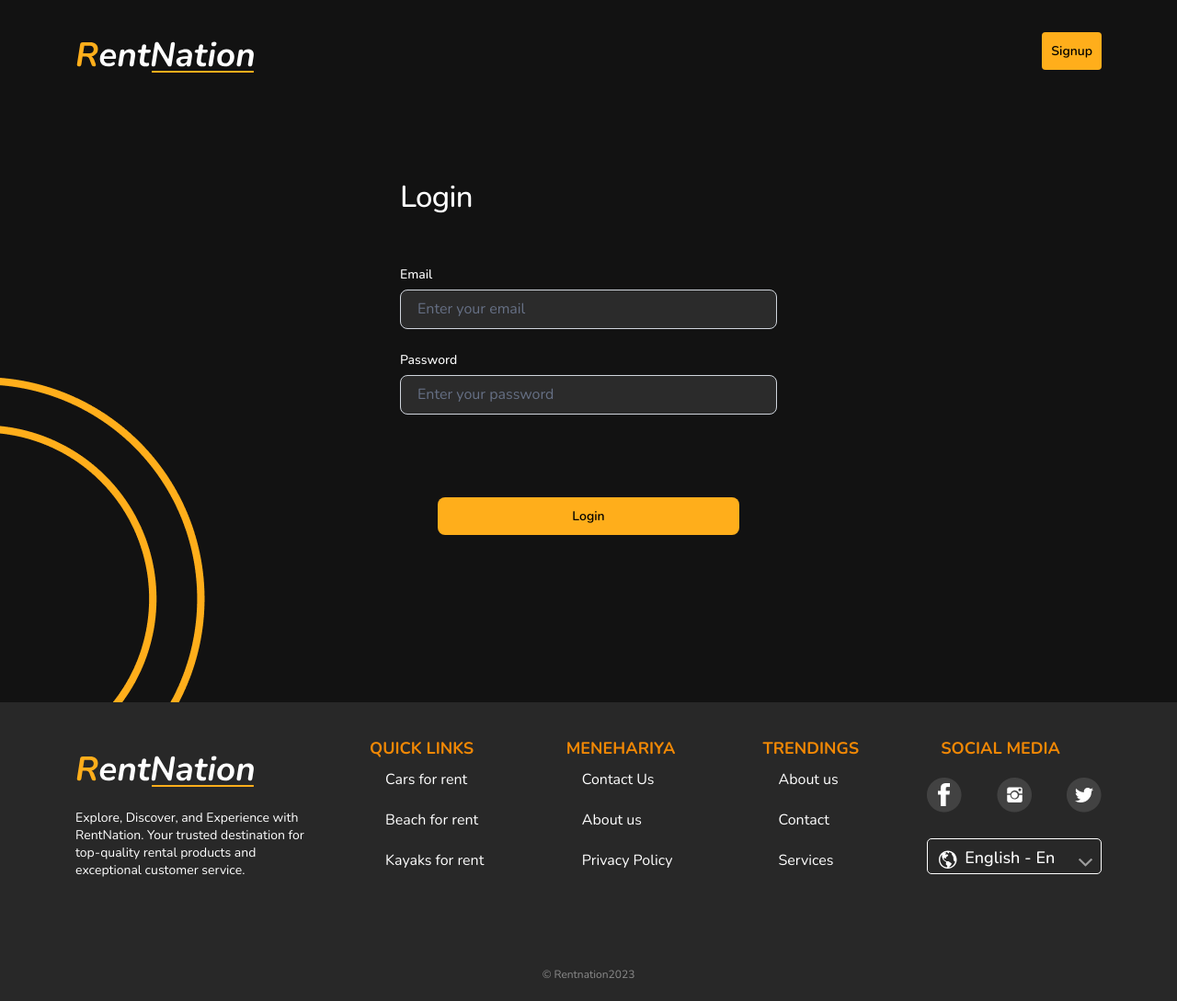
After one commit to zainabzahid711/UniversityProjects, a PHP site: page /login.html in a window 1280 px wide. The commit adds this page. Shown: the whole page at 92% size. Run offline with PHP 8.4, Linux system fonts and the light colour scheme.

Commit message:
signup and login pages added

```diff
--- /dev/null
+++ b/webTech/SemesterProject/RentNationWeb/login.html
@@ -0,0 +1,172 @@
+<!DOCTYPE html>
+<html lang="en">
+
+<head>
+  <meta charset="UTF-8">
+  <meta name="viewport" content="width=device-width, initial-scale=1.0">
+  <link
+    href="https://fonts.googleapis.com/css2?family=Inter:wght@400;600&family=Nunito:wght@200;300;400;500;600;700;800;900;1000&display=swap"
+    rel="stylesheet">
+  <title>RentNation</title>
+  <link rel="shortcut icon" href="./assets/homepage/svgs/logo.svg" type="image/x-icon">
+  <link rel="stylesheet" href="style.css">
+  <link rel="stylesheet" href="https://cdn.jsdelivr.net/npm/bootstrap@5.3.0/dist/css/bootstrap.min.css">
+</head>
+
+<body class="homeContainer">
+  <!--------------------- header navbar  ------------------->
+  <div class="navMain">
+    <div class="container">
+      <nav class="navx">
+        <div class=""><img class="logo head-logo" src="./assets/homepage/svgs/logo.svg" alt="" /></div>
+        <div class="navItemMain navItemSubMain">
+          <div class="navBtnMain">
+            <a href="./Signup.html" class="home-contact">
+              <button class="navbutton "> Signup </button>
+            </a>
+          </div>
+
+        </div>
+      </nav>
+    </div>
+  </div>
+
+  <!---------------------- Contact US  ------------------------>
+  <div class="contactFormMain content">
+    <div class="contactFormHeading">Login </div>
+    <form action="">
+      <div class="inputDiv mt-4">
+        <label class="lable" for="email">Email</label>
+        <input class="input" id="email" type=email placeholder="Enter your email" />
+      </div>
+      <div class="inputDiv mt-4">
+        <label class="lable" for="password">Password</label>
+        <input class="input" id="password" type=text placeholder="Enter your password" />
+      </div>
+      <button class="navbutton login-btn" type="submit"><a href="./index.html" class="home-contact">
+          Login</a></button>
+    </form>
+  </div>
+  <!-- </div> -->
+
+
+  <!---------------------- footer  ---------------------->
+  <div class="footerMain">
+    <div class="container">
+      <div class="footer-top">
+        <div class="row">
+          <div class="col-lg-3 col-md-7 col-xs-9 mb-5 mb-lg-0">
+            <div class="footerLogoMain">
+              <div class="footerLogo">
+                <a href="#">
+                  <img class="w-100" src="./assets/homepage/svgs/logo.svg" alt="" />
+                </a>
+              </div>
+              <div class="footerDiscription">
+                Explore, Discover, and Experience with RentNation. Your trusted destination for top-quality rental
+                products and exceptional customer service.
+              </div>
+            </div>
+          </div>
+          <div class="col-lg-9 footerMainList">
+            <div class="row">
+              <div class="col-md-3 col-xs-6">
+                <div class="footerMainListCon">
+                  <h4 class="footerTitle">Quick Links</h4>
+                  <ul class="footerList">
+                    <li>
+                      <a href="about.html">Cars for rent</a>
+                    </li>
+                    <li>
+                      <a href="portfolio.html">Beach for rent</a>
+                    </li>
+                    <li>
+                      <a href="contact.html">Kayaks for rent</a>
+                    </li>
+                  </ul>
+                </div>
+              </div>
+              <div class="col-md-3  col-xs-6">
+                <div class="footerMainListCon">
+                  <h4 class="footerTitle">Menehariya</h4>
+                  <ul class="footerList">
+                    <li>
+                      <a href="contact.html">Contact Us</a>
+                    </li>
+                    <li>
+                      <a href="about.html">About us</a>
+                    </li>
+                    <li>
+                      <a href="ServicesScreen.html"> Privacy Policy</a>
+                    </li>
+                  </ul>
+                </div>
+              </div>
+              <div class="col-md-3  col-xs-6">
+                <div class="footerMainListCon">
+                  <h4 class="footerTitle">Trendings</h4>
+                  <ul class="footerList">
+                    <li>
+                      <a href="about.html">About us</a>
+                    </li>
+                    <li>
+                      <a href="contact.html">Contact</a>
+                    </li>
+                    <li>
+                      <a href="ServicesScreen.html">Services</a>
+                    </li>
+                  </ul>
+                </div>
+              </div>
+              <div class="col-md-3 col-xs-6">
+                <div>
+                  <h4 class="footerTitle">Social MEDIA</h4>
+                </div>
+                <div class="footerTecMain">
+                  <div class="footerTec">
+                    <img src="./assets/homepage/footerSectionImg/facebook.png" alt="" />
+                  </div>
+                  <div class="footerTec">
+                    <img src="./assets/homepage/footerSectionImg/insta.png" alt="" />
+                  </div>
+                  <div class="footerTec">
+                    <img src="./assets/homepage/footerSectionImg/twitter.png" alt="" />
+                  </div>
+                </div>
+
+                <div class="footerLangDrop">
+                  <select class="footerDropMain" id="language" name="language">
+                    <option class="text-dark" value="en">
+                      English - En
+                    </option>
+                    <option class="text-dark" value="es">
+                      Spanish - Sp
+                    </option>
+                    <option class="text-dark" value="fr">
+                      French - Fr
+                    </option>
+                    <option class="text-dark" value="de">
+                      German - Ger
+                    </option>
+                  </select>
+                  <div class="footerDropWorldIcon">
+                    <img src="./assets/homepage/svgs/footerDropIcon.svg" alt="" />
+                  </div>
+                  <div class="footerDropArrowIcon">
+                    <img src="./assets/homepage/svgs/footerDropArrow.svg" alt="" />
+                  </div>
+                </div>
+              </div>
+            </div>
+          </div>
+          <div class="text-center copyright">
+            <p class="mb-0">© Rentnation2023</p>
+          </div>
+        </div>
+      </div>
+    </div>
+  </div>
+  <img class="rightabout " src="./assets/homepage/bg-rightHalf.png" alt="">
+</body>
+
+</html>
--- a/webTech/SemesterProject/RentNationWeb/style.css
+++ b/webTech/SemesterProject/RentNationWeb/style.css
@@ -895,3 +895,205 @@
     left: -20px;
     top: 700px;
   }
+
+
+  /* -------About us --------- */
+
+
+.content {
+  margin: 10px auto 182px;
+  padding-top: 180px;
+  color: var(--white-color);
+  width: 60%;
+}
+
+.profileHeading {
+  font-size: 32.862px;
+  font-weight: 500;
+  line-height: 49.292px;
+  letter-spacing: -0.685px;
+  margin-bottom: 40px;
+}
+
+
+.detailcontent {
+  font-size: 16px;
+  font-family: Nunito;
+  font-style: normal;
+  font-weight: 500;
+  line-height: 36px;
+  letter-spacing: 0.2px;
+}
+
+.detailcontent>*:not(:last-child) {
+  margin-bottom: 72px;
+}
+
+.bgRight {
+  position: absolute;
+  left: 0;
+  z-index: -1;
+}
+
+.bgLeft {
+  position: absolute;
+  z-index: -1;
+}
+
+.aboutFooter {
+  position: relative;
+  bottom: 0px;
+}
+
+.aboutBgLeft {
+  position: absolute;
+  right: 0px;
+  top: -128px;
+  z-index: -1;
+  height: 422px;
+  overflow-y: hidden;
+}
+
+.aboutBgRight {
+  position: absolute;
+  left: 0px;
+  bottom: 600px;
+  z-index: -1;
+}
+
+@media (max-width: 767px) {
+  .content {
+    margin: 150px auto 61px 8%;
+    width: 80%;
+  }
+}
+
+@media (max-width: 375px) {
+  .content {
+    margin: 120px auto 50px auto;
+    width: 90%;
+  }
+}
+
+
+.leftabout {
+  position: absolute;
+  z-index: -1;
+  right: -20px;
+  top: 1050px;
+}
+
+.rightabout {
+  position: absolute;
+  z-index: -1;
+  left: -20px;
+  top: 400px;
+}
+
+
+/* ------- contact us ------- */
+
+.contactMain {
+  margin-top: 150px;
+  display: flex;
+  justify-content: center;
+  align-items: center;
+}
+
+.contactFormHeading {
+  color: #FFF;
+  font-size: 32.862px;
+  font-weight: 500;
+  line-height: 49.292px;
+  letter-spacing: -0.685px;
+  margin-bottom: 50px;
+}
+
+.contactFormMain {
+  width: 410px;
+}
+
+
+.contactFooter {
+  position: relative;
+}
+
+.contactBgRight {
+  position: absolute;
+  top: -250px;
+  left: 0px;
+  z-index: -1;
+}
+
+@media (max-width: 576px) {
+  .contactFormHeading {
+    font-size: 25.862px;
+    margin-bottom: 35px;
+  }
+
+  .contactFormMain {
+    width: 280px;
+  }
+
+  .contactFormBtn {
+    margin: 80px 0px;
+  }
+}
+
+.inputDiv {
+  display: flex;
+  flex-direction: column;
+}
+
+.lable {
+  color: var(--white-color);
+  font-size: 14px;
+  font-weight: 500;
+  line-height: 20px;
+  margin-bottom: 6px;
+}
+
+.input {
+  background: #2B2B2B;
+  border: 1px solid #D0D5DD;
+  border-radius: 8px;
+  color: #667085;
+  padding: 10px 18px;
+  font-size: 14px;
+  outline: none;
+}
+
+/* Hide the spinners */
+input[type=number]::-webkit-inner-spin-button,
+input[type=number]::-webkit-outer-spin-button {
+  -webkit-appearance: none;
+  margin: 0;
+  display: none;
+}
+
+input[type=number] {
+  -moz-appearance: textfield;
+}
+
+.input::placeholder {
+  color: var(--text-grey3-color);
+  font-size: 16px;
+}
+
+.submit-contact {
+  width: 90% !important;
+  border-radius: 8px !important;
+  text-align: center;
+  margin: 174px auto;
+}
+
+.contactbg {
+  top: 700px !important;
+}
+
+.login-btn {
+  width: 80% !important;
+  border-radius: 8px !important;
+  text-align: center;
+  margin: 90px auto 170px !important;
+}
```
Also changed, not shown: webTech/SemesterProject/RentNationWeb/Signup.html (added, +68 -0 lines), webTech/SemesterProject/RentNationWeb/aboutus.html (added, +220 -0 lines).
